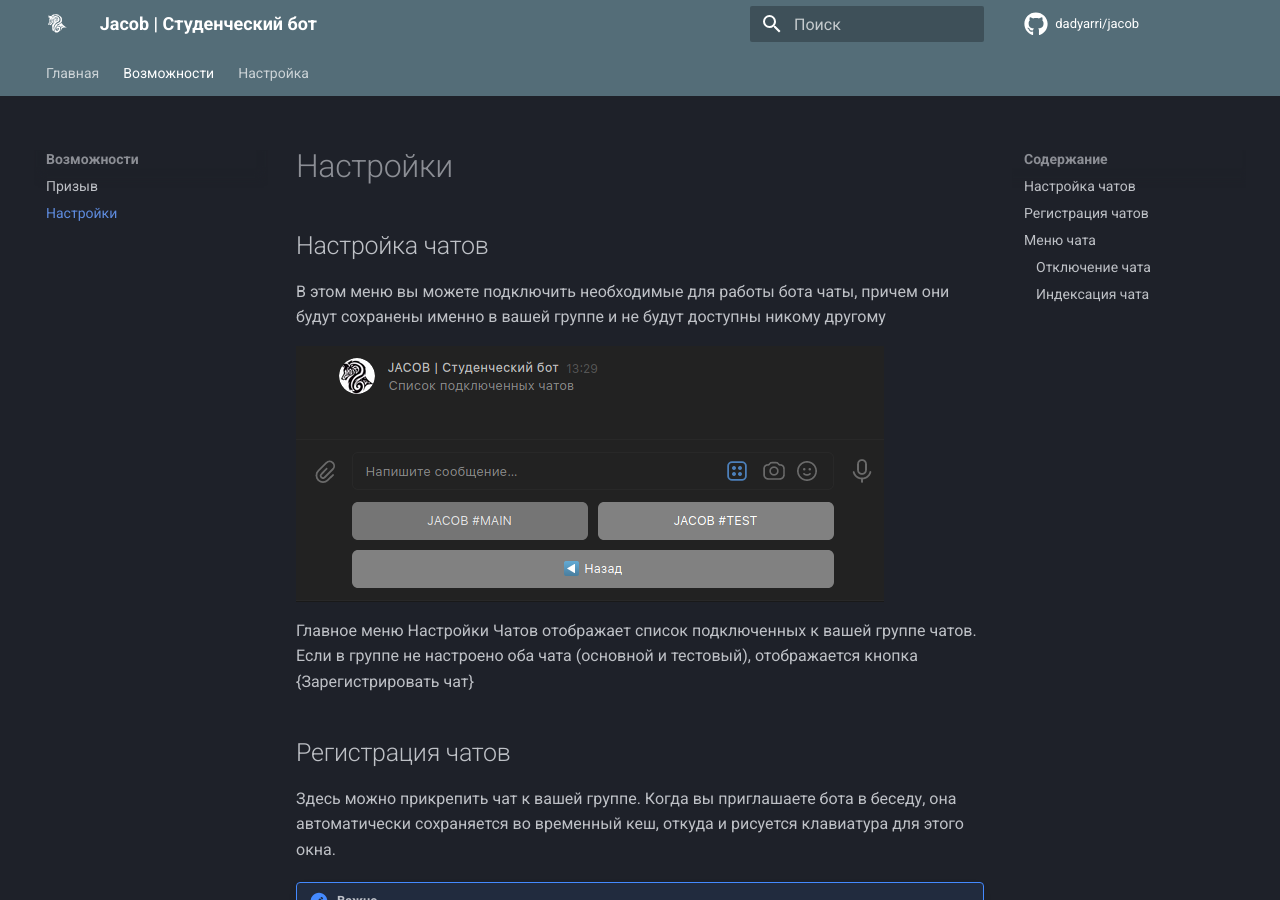
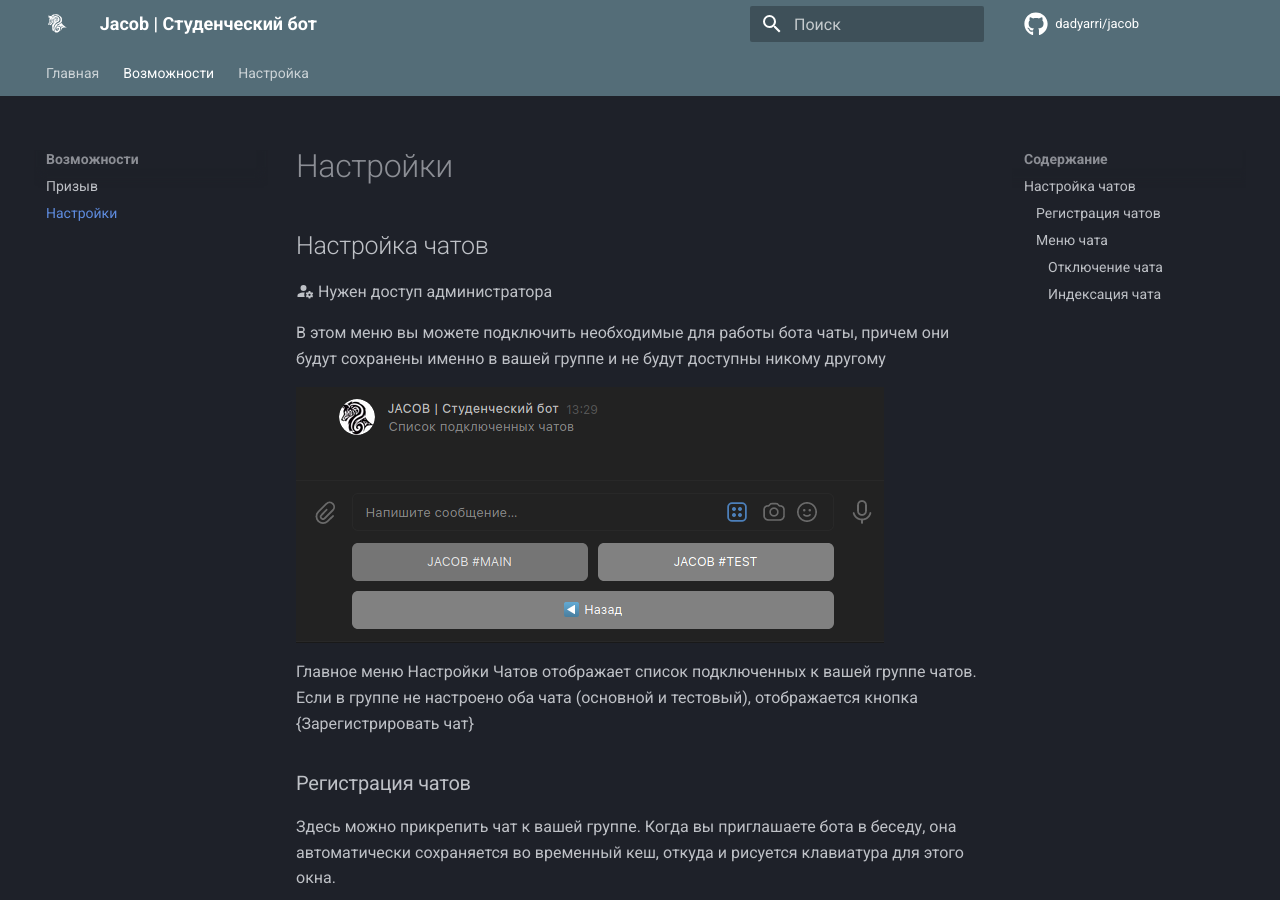
Before and after one commit to uni-jacob/jacob, an MkDocs documentation site: the page built from docs/functions/settings.md, in a window 1280 px wide and 900 px high. Built offline with MkDocs 1.6.1 and Material for MkDocs 9.7.7, drawn with Linux system fonts in a browser that asks for light colours; comment, search, counter and statistics services are not loaded.

Commit message:
:pencil: Add label about need of admin's rights to settings page; Reformat title levels;

```diff
--- a/docs/functions/settings.md
+++ b/docs/functions/settings.md
@@ -1,6 +1,7 @@
 # Настройки
 
 ## Настройка чатов
+:material-account-cog: Нужен доступ администратора
 
 В этом меню вы можете подключить необходимые для работы бота чаты, причем они будут сохранены именно в вашей группе и не будут доступны никому другому
 
@@ -8,7 +9,7 @@
 
 Главное меню Настройки Чатов отображает список подключенных к вашей группе чатов. Если в группе не настроено оба чата (основной и тестовый), отображается кнопка {Зарегистрировать чат}
 
-## Регистрация чатов
+### Регистрация чатов
 
 Здесь можно прикрепить чат к вашей группе. Когда вы приглашаете бота в беседу, она автоматически сохраняется во временный кеш, откуда и рисуется клавиатура для этого окна.
 !!! important "Важно"
@@ -17,15 +18,15 @@
 Выберите нужный вам чат, укажите его тип и все, чат прикреплён. Вас вернет в главное меню настроек, где вы сможете настроить только что добавленный чат или прикрепить ещё один
 
 
-## Меню чата
+### Меню чата
 
 ![Chat menu](../assets/settings/2.png){: align=center}
 
-### Отключение чата
+#### Отключение чата
 
 Нажав на эту кнопку, вы отвяжете чат от вашей группы и он попадёт обратно в кеш, откуда его можно будет так же зарегистрировать
 
-### Индексация чата
+#### Индексация чата
 
 Это функция сканирования чата, которая показывает различия между участниками чата и студентами в базе данных.
 Студентов, которых нет в чате, но есть в БД, можно удалить из БД, а студентов, которые есть в чате, но нет в БД, можно туда добавить.
```
